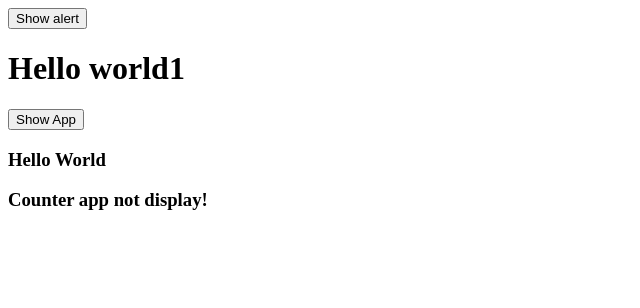
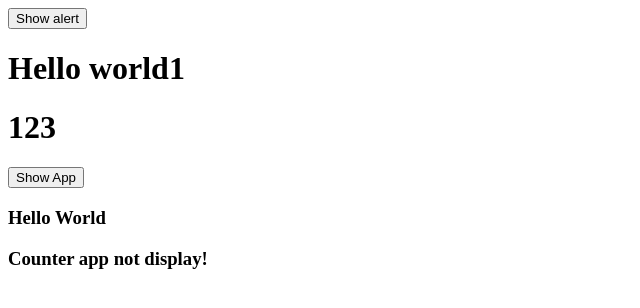
Before and after one commit to Demo-Cong-Cu-Phat-Trien-Phan-Mem/demo-cong-cu-phat-trien-phan-mem, a React (Create React App) app: page / in a window 1280 px wide. Shown: the top 308 px of the page, without its empty margins (0-640 px from the left). Built offline with nearby package versions, Linux system fonts and the light colour scheme.

Commit message:
Add conflict

```diff
--- a/src/App.js
+++ b/src/App.js
@@ -20,8 +20,9 @@ function App() {
         Show alert
       </button>
       <h1>Hello world1</h1>
+      <h1>123</h1>
       <button onClick={showCounterApp}>Show App</button>
-<h3>Hello World</h3>
+      <h3>Hello World</h3>
       {show ? <CounterApp /> : <h3>Counter app not display!</h3>}
     </div>
   );
```
